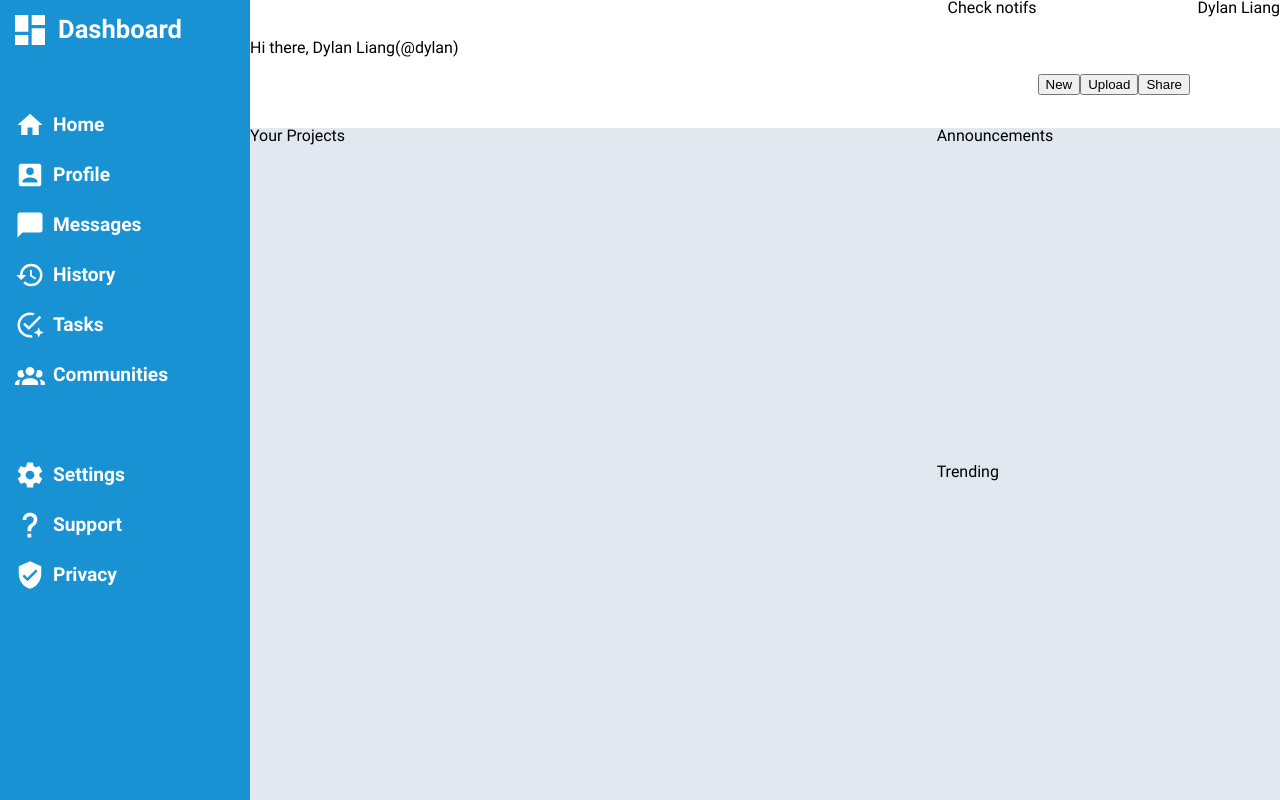
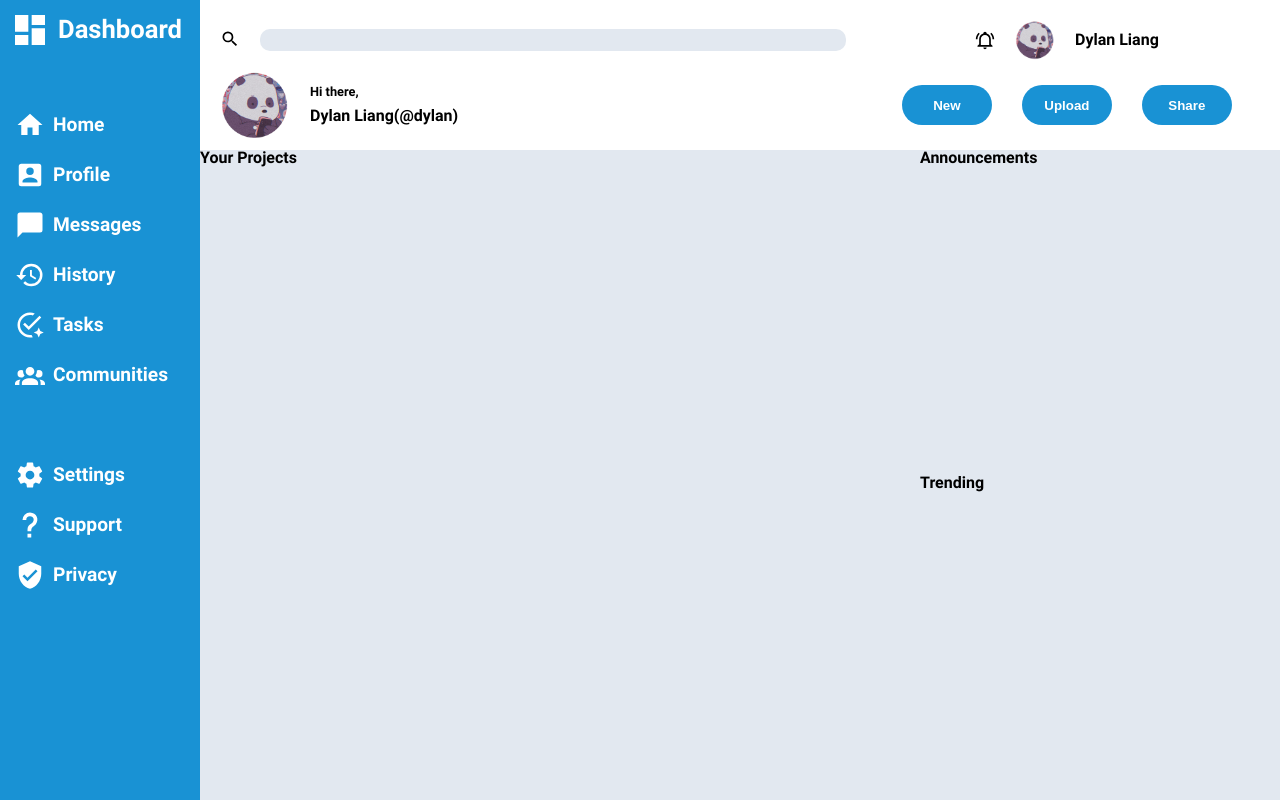
Before and after one commit to DylanSHLiang/personal-dashboard, a plain HTML site: page index.html in a window 1280 px wide. Drawn offline with Linux system fonts and the light colour scheme.

Commit message:
Added styles for header

```diff
--- a/index.html
+++ b/index.html
@@ -9,10 +9,12 @@
 <body>
     <div class="dashboard">
         <div class="header">
-            <div class="searchbar"></div>
-            <div class="notifications">Check notifs</div>
-            <div class="prof">Dylan Liang</div>
-            <div class="intro">Hi there, Dylan Liang(@dylan)</div>
+            <div class="searchbar">
+                <label for="search"><svg xmlns="http://www.w3.org/2000/svg" viewBox="0 0 24 24"><path d="M9.5,3A6.5,6.5 0 0,1 16,9.5C16,11.11 15.41,12.59 14.44,13.73L14.71,14H15.5L20.5,19L19,20.5L14,15.5V14.71L13.73,14.44C12.59,15.41 11.11,16 9.5,16A6.5,6.5 0 0,1 3,9.5A6.5,6.5 0 0,1 9.5,3M9.5,5C7,5 5,7 5,9.5C5,12 7,14 9.5,14C12,14 14,12 14,9.5C14,7 12,5 9.5,5Z" /></svg></label>
+                <input type="text" name="search" id="search">
+            </div>
+            <div class="prof"><svg xmlns="http://www.w3.org/2000/svg" viewBox="0 0 24 24"><path d="M10,21H14A2,2 0 0,1 12,23A2,2 0 0,1 10,21M21,19V20H3V19L5,17V11C5,7.9 7.03,5.17 10,4.29C10,4.19 10,4.1 10,4A2,2 0 0,1 12,2A2,2 0 0,1 14,4C14,4.1 14,4.19 14,4.29C16.97,5.17 19,7.9 19,11V17L21,19M17,11A5,5 0 0,0 12,6A5,5 0 0,0 7,11V18H17V11M19.75,3.19L18.33,4.61C20.04,6.3 21,8.6 21,11H23C23,8.07 21.84,5.25 19.75,3.19M1,11H3C3,8.6 3.96,6.3 5.67,4.61L4.25,3.19C2.16,5.25 1,8.07 1,11Z" /></svg><img src="./images/profile.png">Dylan Liang</div>
+            <div class="intro"><img src="./images/profile.png"><div class="welcome"><p>Hi there,</p>Dylan Liang(@dylan)</div></div>
             <div class="create">
                 <button>New</button>
                 <button>Upload</button>
--- a/styles.css
+++ b/styles.css
@@ -53,15 +53,15 @@ table {
 }
 
 body {
-    font-family: Roboto, sans-serif;
+    font-family: 'Roboto Bold', sans-serif;
     box-sizing: border-box;
 }
 
 .dashboard {
     display: grid;
     grid-template:
-            "sidebar header" 16vh
-            "sidebar main" / 250px;
+            "sidebar header" clamp(150px, 18vh, 200px)
+            "sidebar main" / 200px;
     width: 100vw;
     height: 100vh;
 }
@@ -71,24 +71,65 @@ body {
     background-color: white;
     display: grid;
     grid-template:
-            "searchbar notifications prof" 40px
-            "intro create create" 1fr / 1fr 250px;
+            "searchbar prof" 1fr
+            "intro create" 2fr / 5fr 3fr;
+    gap: 10px;
+    padding: 20px;
+}
+
+.searchbar, .prof {
+    display: flex;
+    align-items: center;
 }
 
 .searchbar {
     grid-area: searchbar;
 }
 
-.notifications {
-    grid-area: notifications;
+.header svg {
+    width: 20px;
+}
+
+.searchbar svg {
+    margin-right: 20px;
+}
+
+.searchbar input {
+    height: 20px;
+    width: 90%;
+    background-color: #e2e8f0;
+    border: none;
+    border-radius: 10px;
+    padding-left: 5px;
 }
 
 .prof {
     grid-area: prof;
+    display: flex;
+    justify-content: center;
+}
+
+.prof img {
+    width: 40px;
+    height: auto;
+    margin: 0 20px;
 }
 
 .intro {
     grid-area: intro;
+    display: flex;
+    align-items: center;
+}
+
+.intro img {
+    width: 70px;
+    height: 70px;
+    margin-right: 20px;
+}
+
+.intro p {
+    font-size: .8rem;
+    margin-bottom: 10px;
 }
 
 .create {
@@ -96,6 +137,21 @@ body {
     display: flex;
     justify-content: center;
     align-items: center;
+}
+
+.create button {
+    margin: 0 15px;
+    border-radius: 20px;
+    border: none;
+    background-color: #1992d4;
+    color: white;
+    font-weight: bold;
+    height: 40px;
+    width: 90px;
+}
+
+.create button:hover {
+    cursor: pointer;
 }
 
 .sidebar {
```
Also changed, not shown: images/bell-ring-outline.svg (added), images/magnify.svg (added), images/profile.png (added).
